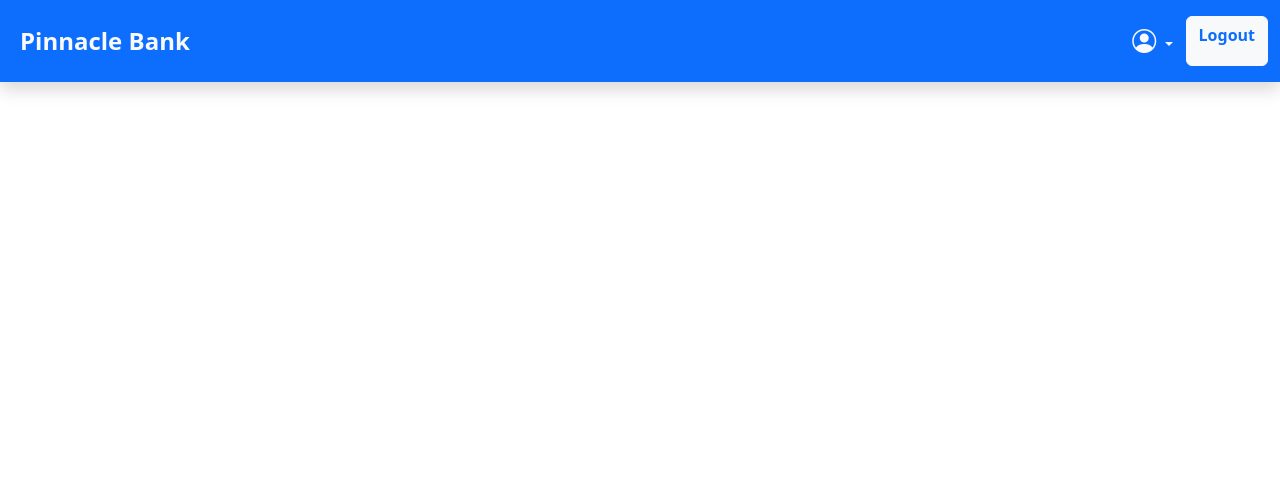
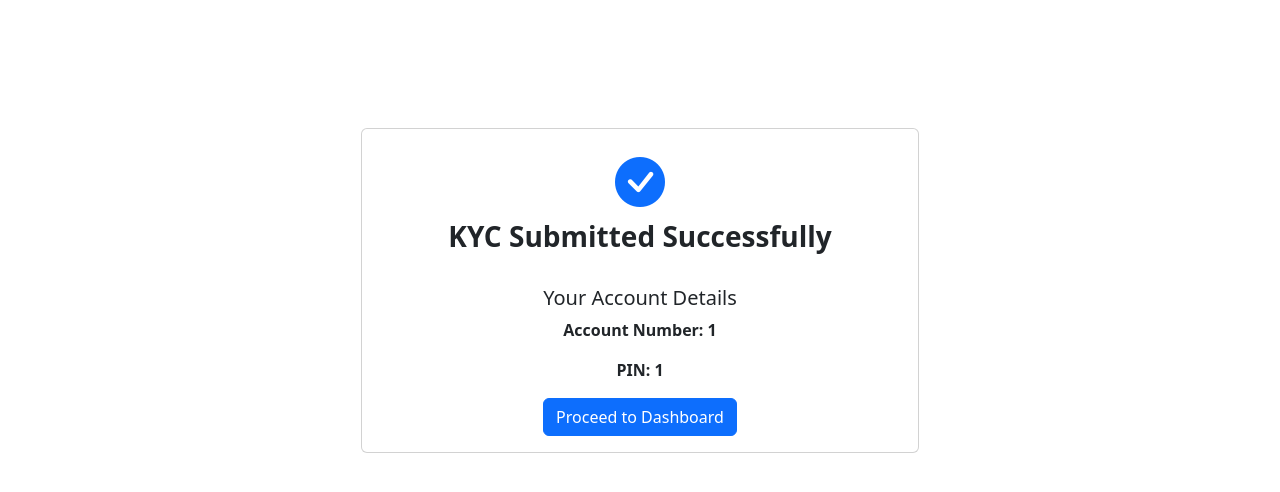
Before and after one commit to vicbash/Django-Bank-App, a Django app: template templates/account/account-info.html in a window 1280 px wide. Shown: the top 492 px of the page. Run offline with Django 3.2, Linux system fonts and the light colour scheme; the template is opened without the code that fills it: most values are stand-ins (such as "Sample title", 1, 10 or a date in 2020).

Commit message:
2nd commit

```diff
--- a/templates/account/account-info.html
+++ b/templates/account/account-info.html
@@ -1,20 +1,46 @@
-{% extends 'account/base1.html'%}
 {% load static %}
 <!DOCTYPE html>
 <html lang="en">
 <head>
     <meta charset="UTF-8">
     <meta name="viewport" content="width=device-width, initial-scale=1.0">
+    <link href="https://cdn.jsdelivr.net/npm/bootstrap@5.3.3/dist/css/bootstrap.min.css" rel="stylesheet" integrity="sha384-QWTKZyjpPEjISv5WaRU9OFeRpok6YctnYmDr5pNlyT2bRjXh0JMhjY6hW+ALEwIH" crossorigin="anonymous">
+    <link rel="stylesheet" href="https://cdn.jsdelivr.net/npm/bootstrap-icons@1.11.3/font/bootstrap-icons.min.css">
+    <link  rel="stylesheet" type="text/css" href="{% static '/css/style.css' %}">
     <title>Account Info</title>
 </head>
-<body class="bg-body-tertiary">
+<style>
+
+    /* .body{
+        background-color: gray;
+        opacity: 0.2;
+        position: relative;
+    } */
+
+    .container{
+        display: flex;
+        justify-content: center;
+        align-items: center;
+        margin-top: 10%;
+    }
+
+    i{
+        font-size: 50px;
+    }
+
+</style>
+<body class="body">
     <div class="container">
-        <div class="card">
-            <div class="card_body">
-                <p >{{account.account_number}}</p>
-                <br>
-                <p>{{account.pin_number}}</p><br>
-                <a href="{% url 'dashboard' %}" class="btn btn-primary">Proceed to Dashboard</a>
+        <div class="col-sm-6 ">
+            <div class="card">
+                <div class="card-body text-center">
+                    <i class="bi bi-check-circle-fill text-primary"></i>
+                    <h3><strong>KYC Submitted Successfully</strong></h3><br>
+                    <h5>Your Account Details</h5>
+                    <p><strong> Account Number: {{account.account_number}} </strong></p>
+                    <p><strong>PIN: {{account.pin_number}}</strong></p>
+                    <a href="{% url 'dashboard' %}" class="btn btn-primary">Proceed to Dashboard</a>
+                </div>
             </div>
         </div>
     </div>
--- a/templates/account/base1.html
+++ b/templates/account/base1.html
@@ -39,5 +39,8 @@
   {% block content %}
 
   {% endblock content %}
+  <footer class="bg-body-secondary">
+    <p class="text-center text-light">Copyright © 2025 Pinnacle Bank Limited All Rights Reserved</p>
+  </footer>
 </body>
 </html>
--- a/templates/account/register.html
+++ b/templates/account/register.html
@@ -24,6 +24,12 @@
 <body>
     <div class="container">
         <div class="row">
+        {% for message in messages %}
+            <div class="alert alert-primary alert-dismissible fade text-center show" role="alert">
+                <strong>{{message}}</strong>
+                <button type="button" class="btn-close" data-bs-dismiss="alert" aria-label="Close"> </button>
+            </div>
+        {% endfor %}
             <div class="col-lg-4">
 
             </div>
```
Also changed, not shown: bankapp/views.py (+10 -9 lines), templates/account/kyc.html (+4 -3 lines), templates/account/login.html (+5 -2 lines), templates/account/transfer.html (+10 -6 lines), media/media/WhatsApp_Image_2025-02-05_at_6.32.01_PM.jpeg (added), media/photo/WhatsApp_Image_2025-02-05_at_12.02.18_PM_1.jpeg (added), media/sign/image0.jpeg (added).
